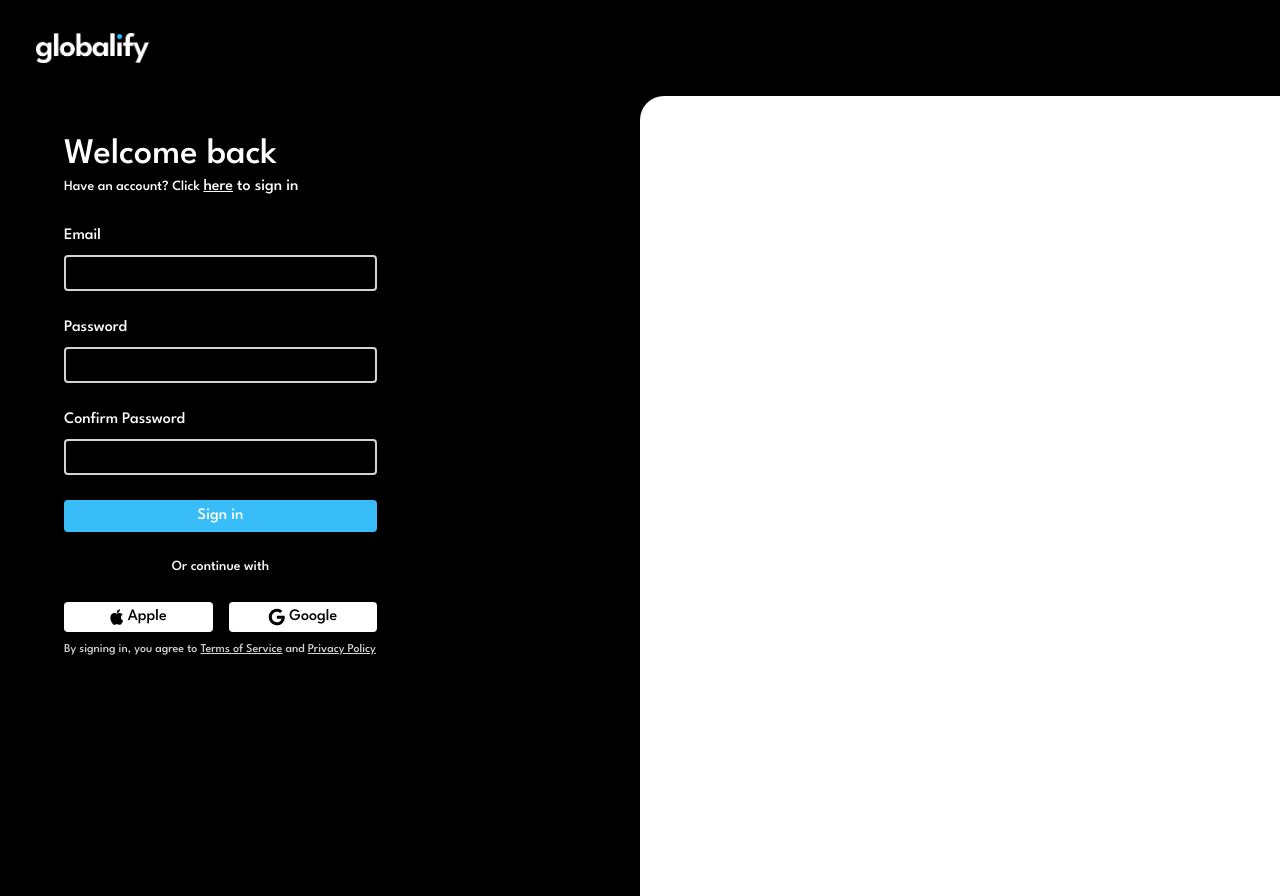
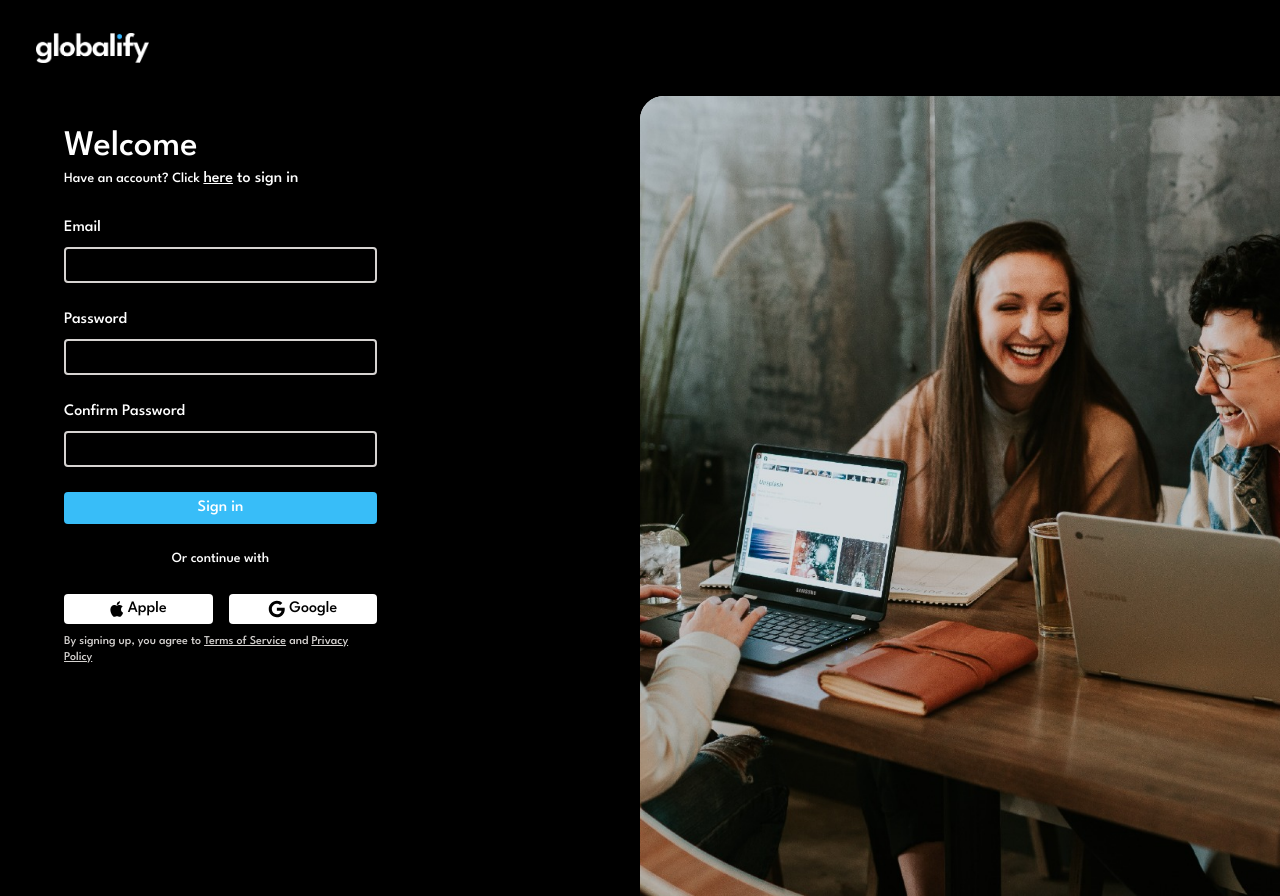
Before and after one commit to Barnacle322/globalify, a Flask app: page /register in a window 1280 px wide. Run offline with Flask 3, Linux system fonts and the light colour scheme.

Commit message:
📱 Page optimizations

```diff
--- a/server/src/project/static/css/main.css
+++ b/server/src/project/static/css/main.css
@@ -1177,6 +1177,31 @@
   --tw-bg-opacity: 0;
 }
 
+.object-contain {
+  -o-object-fit: contain;
+     object-fit: contain;
+}
+
+.object-cover {
+  -o-object-fit: cover;
+     object-fit: cover;
+}
+
+.object-fill {
+  -o-object-fit: fill;
+     object-fit: fill;
+}
+
+.object-none {
+  -o-object-fit: none;
+     object-fit: none;
+}
+
+.object-scale-down {
+  -o-object-fit: scale-down;
+     object-fit: scale-down;
+}
+
 .px-9 {
   padding-left: 2.25rem;
   padding-right: 2.25rem;
--- a/server/src/project/templates/login.html
+++ b/server/src/project/templates/login.html
@@ -66,6 +66,8 @@
                 </div>
             </form>
         </main>
-        <div class="sm:block hidden w-1/2 h-full mt-48 bg-white rounded-tl-3xl"></div>
+        <div class="sm:block hidden w-1/2 h-full mt-48 bg-white rounded-tl-3xl overflow-hidden">
+            <img class="w-full h-full object-cover" src="../static/elements/login_stock.png" alt="">
+        </div>
     </body>
 </html>
--- a/server/src/project/templates/register.html
+++ b/server/src/project/templates/register.html
@@ -7,14 +7,14 @@
         <link rel="stylesheet" href="../static/css/main.css" />
         <title>Login</title>
     </head>
-    <body class="flex h-full w-full flex-row items-center justify-between bg-black text-white">
+    <body class="flex h-full w-full flex-row items-center justify-between bg-black text-white overflow-hidden">
         <nav class="absolute left-0 top-0 flex h-24 w-full items-center justify-start px-9">
             <a href="/"><img class="h-[30px] w-[113px]" src="../static/elements/globalify.png" /></a>
         </nav>
         <main class="px-16 inline-flex sm:w-1/2 w-full">
             <form action="/register" method="POST" class="flex w-[313px] flex-col gap-[25px] font-medium">
                 <div class="">
-                    <div class="text-4xl">Welcome back</div>
+                    <div class="text-4xl">Welcome</div>
                     <div clas   s="text-4xl">{{ status }}</div>
                     <div class="">
                         <span class="text-sm">Have an account? Click </span><a href="/login" class="text-class underline">here</a
@@ -70,12 +70,14 @@
                         </a>
                     </div>
                     <div class="text-xs text-stone-300 my-2">
-                        <span>By signing in, you agree to </span><span class="underline">Terms of Service</span
+                        <span>By signing up, you agree to </span><span class="underline">Terms of Service</span
                         ><span> and </span><span class="underline">Privacy Policy</span>
                     </div>
                 </div>
             </form>
         </main>
-        <div class="sm:block hidden w-1/2 h-full mt-48 bg-white rounded-tl-3xl"></div>
+        <div class="sm:block hidden w-1/2 h-full mt-48 bg-white rounded-tl-3xl overflow-hidden">
+            <img class="w-full h-full object-cover" src="../static/elements/register_stock.png" alt="">
+        </div>
     </body>
 </html>
```
Also changed, not shown: server/src/project/static/elements/login_stock.png (added), server/src/project/static/elements/register_stock.png (added).
